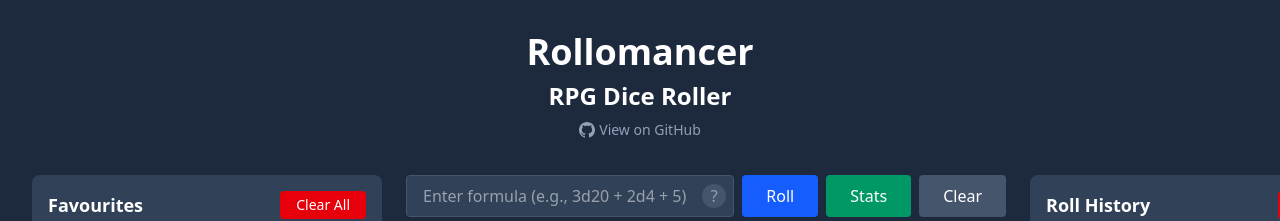
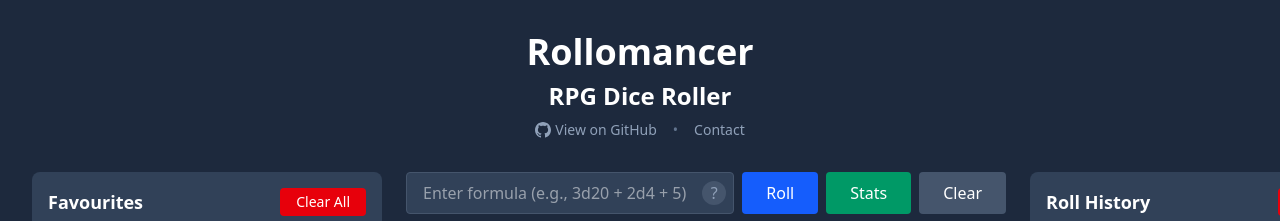
Before and after one commit to djmorton42/rollomancer, a React (Vite) app: page / in a window 1280 px wide. Shown: the top 221 px of the page. Built offline with nearby package versions, Linux system fonts and the light colour scheme.

Commit message:
Add contact info and helper text

```diff
--- a/src/App.tsx
+++ b/src/App.tsx
@@ -145,6 +145,7 @@ function App() {
         <header className="text-center mb-8 text-sm">
           <h1 className="text-3xl sm:text-4xl font-bold mb-2">Rollomancer</h1>
           <h2 className="text-xl sm:text-2xl font-bold mb-2">RPG Dice Roller</h2>
+          <div className="flex justify-center items-center gap-4">
             <a
               href="https://github.com/djmorton42/rollomancer"
               target="_blank"
@@ -156,6 +157,14 @@ function App() {
               </svg>
               <span>View on GitHub</span>
             </a>
+            <span className="text-slate-500">•</span>
+            <a
+              href="mailto:rollomancer@gmail.com"
+              className="text-slate-400 hover:text-slate-300 transition-colors text-sm"
+            >
+              Contact
+            </a>
+          </div>
         </header>
 
         <div className="flex justify-center">
--- a/src/components/DiceInput.tsx
+++ b/src/components/DiceInput.tsx
@@ -81,6 +81,9 @@ export function DiceInput({ formula, setFormula, onRoll, onStats, onClear }: Dic
               <p><code className="text-emerald-400">&lt;3d10</code> → roll three 10-sided dice and take the lowest roll</p>
               <p><code className="text-emerald-400">3&gt;4d6</code> → roll four 6-sided dice and take the highest three rolls</p>
               <p><code className="text-emerald-400">3&lt;4d6</code> → roll four 6-sided dice and take the lowest three rolls</p>
+              <p><code className="text-emerald-400">5d10=10</code> → roll five 10-sided dice and count the number of 10s rolled</p>
+              <p><code className="text-emerald-400">4d8&gt;5</code> → roll four 8-sided dice and count the number of 6s or higher rolled</p>
+              <p><code className="text-emerald-400">6d6&gt;=3</code> → roll six 6-sided dice and count the number of 3s or higher rolled</p>
             </div>
           </motion.div>
         )}
--- a/src/components/Results.tsx
+++ b/src/components/Results.tsx
@@ -61,7 +61,9 @@ function DiceGroup({ group, rollId }: { group: DiceGroupResult; rollId: number }
         ? group.dice
             .map((die, index) => ({ die, index }))
             .filter(({ die }) =>
-            group.threshold!.type === '>='
+                group.threshold!.type === '='
+                    ? die.value === group.threshold!.value
+                    : group.threshold!.type === '>='
                         ? die.value >= group.threshold!.value
                         : die.value > group.threshold!.value
             )
```
Lines whose indentation alone changed are shown as unchanged.
